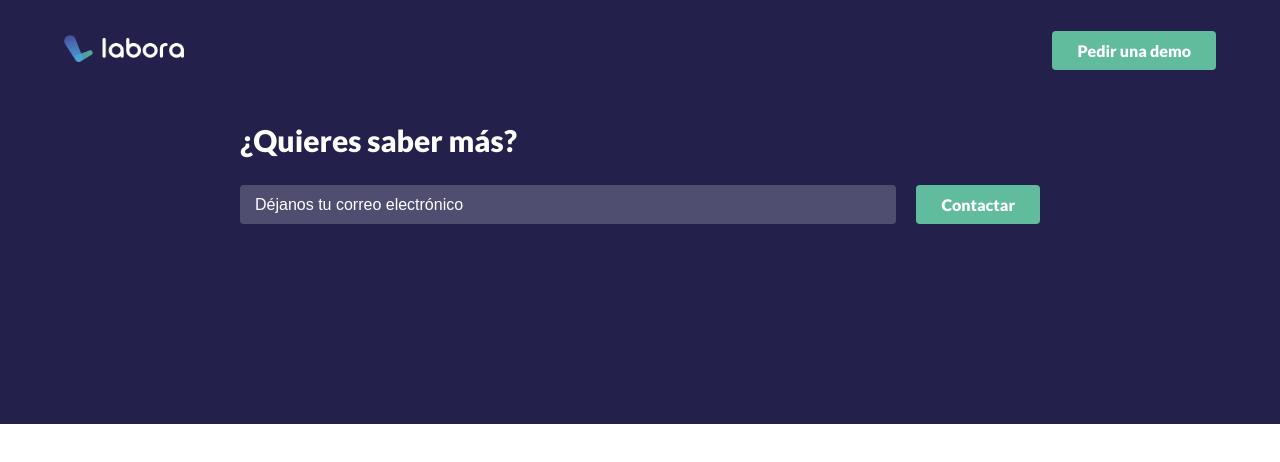
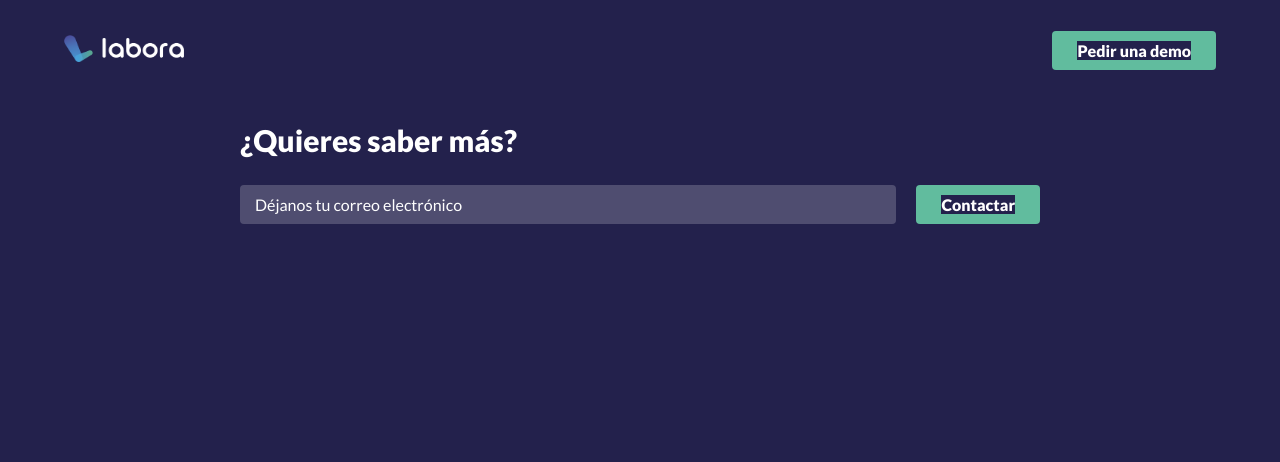
Before and after one commit to peralson/landing-labora, a React (Create React App) app: page /for-workers in a window 1280 px wide. Shown: the top 462 px of the page. Built offline with nearby package versions, Linux system fonts and the light colour scheme.

Commit message:
App styles remodeled

```diff
--- a/src/assets/styles/App.scss
+++ b/src/assets/styles/App.scss
@@ -4,13 +4,6 @@
     box-sizing: border-box;
     margin: 0;
     padding: 0;
-}
-
-.App {
     font-family: $font;
     background: $primary;
 }
-
-::-webkit-scrollbar {
-    display: none;
-}
```
